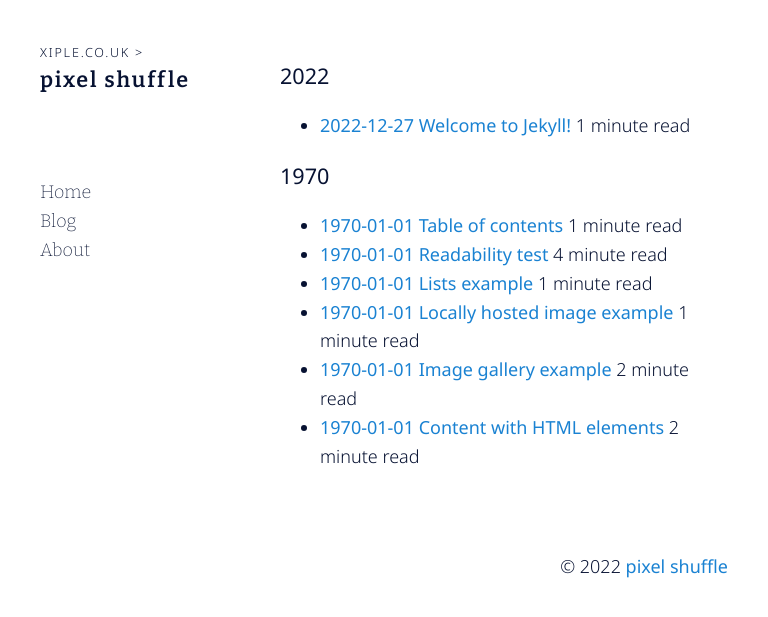
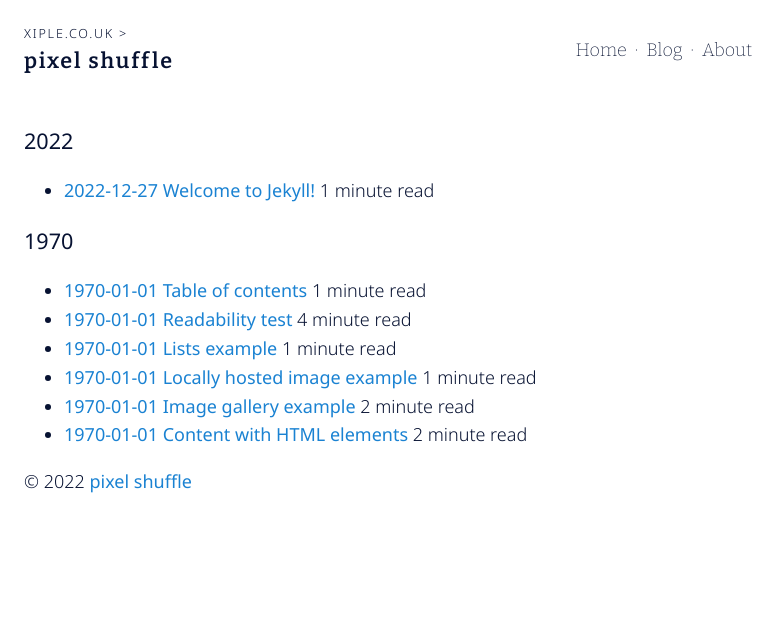
Before and after one commit to dopamine/xiple.blog, a Jekyll site: the page built from index.md, in a window 768 px wide. Shown: the top 617 px of the page. Built offline with Jekyll 4.4.1, drawn with Linux system fonts in a browser that asks for light colours.

Commit message:
Basic responsive styles

```diff
--- a/assets/main.scss
+++ b/assets/main.scss
@@ -5,10 +5,41 @@ body { background: inherit; }
 @import "base.scss";
 
 body {
-    padding: 32px;
+    padding: 16px;
+}
+
+@media screen and (max-width: 800px) {
+    .top-nav ul {
+        display:flex;
+        flex-direction: row;
+        margin: 24px 0;
+    }
+    .top-nav ul li::after {
+        content: "·";
+        margin: 0 8px 0 4px;
+    }
+    .top-nav ul li:last-child::after {
+        content: "";
+        margin: 0;
     }
 
 
+    @media screen and (min-width: 460px) and (max-width: 800px) {
+        .top-nav {
+            position:absolute;
+            top: 12px;
+            right: 16px;
+        }
+        .container-main header { margin-bottom: 48px; }
+    }
+}
+
+
+
+@media screen and (min-width: 800px) {
+    body {
+        padding: 32px;
+    }
     .container-main { display: flex; }
     .container-main header {
         width: 240px;
@@ -25,6 +56,8 @@ footer {
         text-align: right;
         padding-top: 64px;
     }
+}
+
 
 header h1 {
     font: $fw-body 0.7rem /1.6 $font-body;
```
Lines whose indentation alone changed are shown as unchanged.
